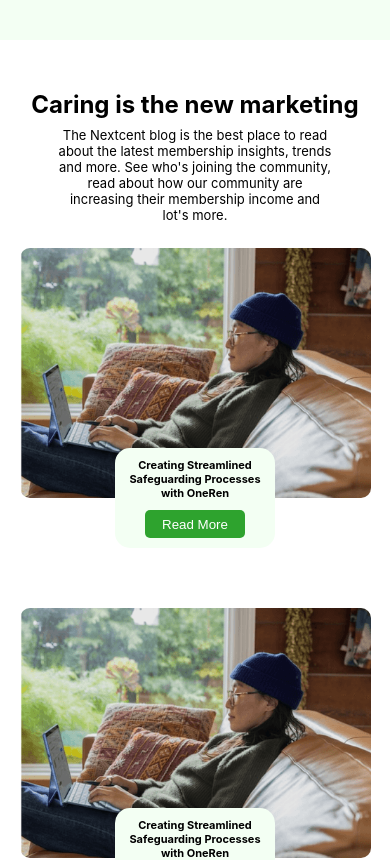
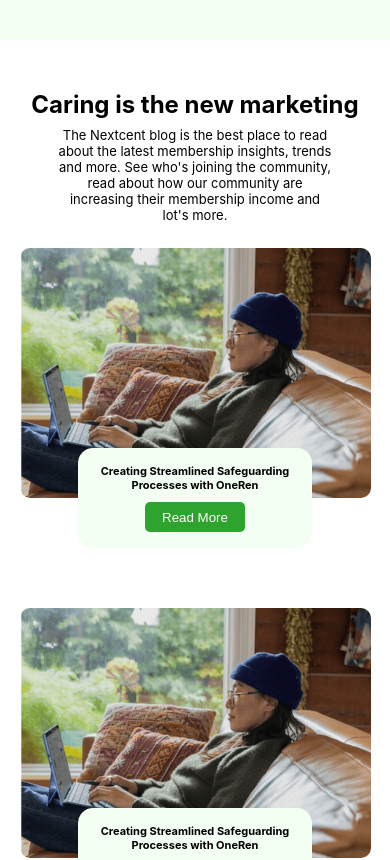
Before and after one commit to OnuegbulamChristian/Nexcent, a React (Create React App) app: page / in a window 390 px wide. Shown: the part 2742-3602 px from the top of the page. Built offline with nearby package versions, Linux system fonts and the light colour scheme.

Commit message:
first commit

```diff
--- a/src/COMPONENTS/CaringSection/CaringSection.css
+++ b/src/COMPONENTS/CaringSection/CaringSection.css
@@ -209,7 +209,7 @@
     height: auto;
   }
   #Caring-section-content-div {
-    width: 60;
+    width: 60%;
     height: 100px;
     gap: 10px;
     padding-top: 10px;
```
